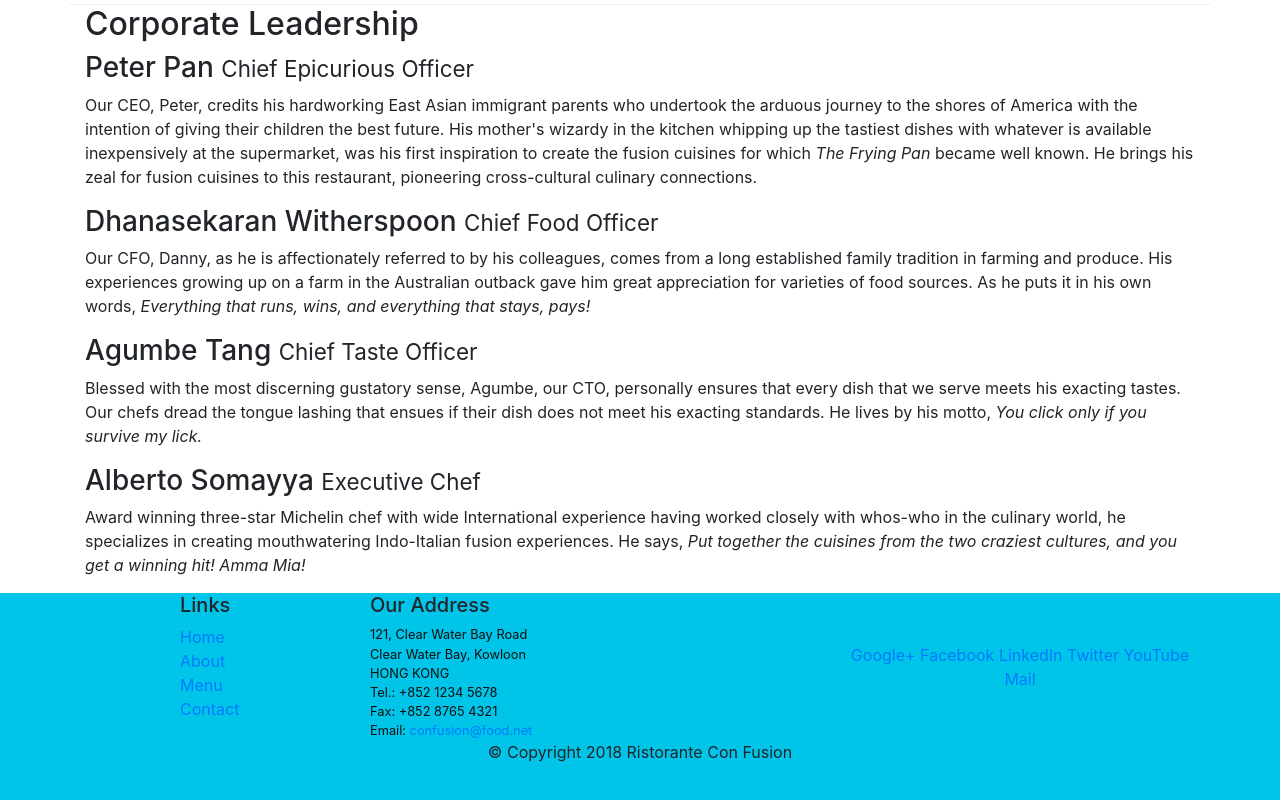
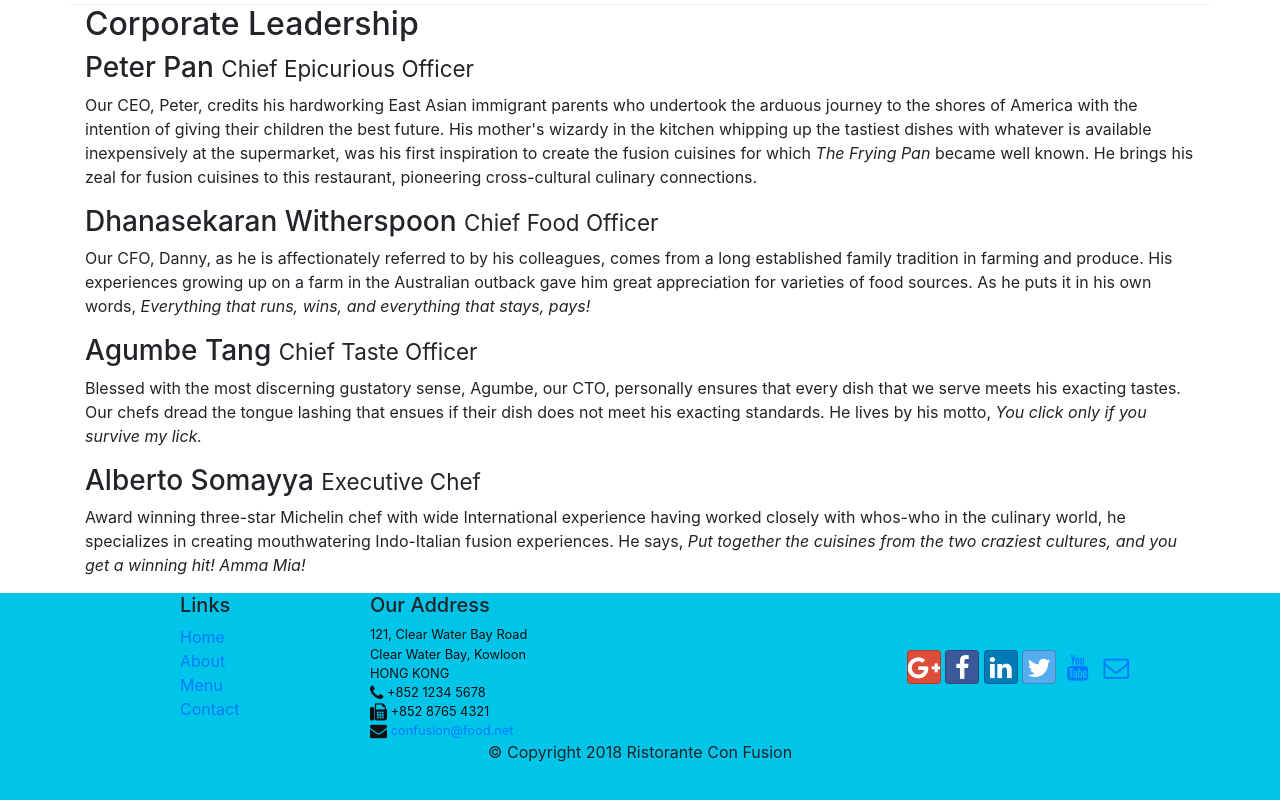
Before and after one commit to deepansh09/webdevlop, a website: page aboutus.html in a window 1280 px wide. Shown: the part 860-1660 px from the top of the page. Drawn offline with nearby package versions, Linux system fonts and the light colour scheme.

Commit message:
icon-fonts

```diff
--- a/aboutus.html
+++ b/aboutus.html
@@ -10,6 +10,8 @@
     <!-- Bootstrap CSS -->
     <link rel="stylesheet" href="node_modules/bootstrap/dist/css/bootstrap.min.css">
     <link rel="stylesheet" href="css/styles.css">
+    <link rel="stylesheet" href="node_modules/font-awesome/css/font-awesome.min.css">
+    <link rel="stylesheet" href="node_modules/bootstrap-social/bootstrap-social.css">
 
     <title>Ristorante Con Fusion: About Us</title>
 
@@ -26,19 +28,19 @@
             <div class="collapse navbar-collapse" id="navbar">
                 <ul class="navbar-nav mr-auto">
                     <li class="nav-item">
-                        <a class="nav-link" href="index.html">Home</a>
+                        <a class="nav-link" href="index.html"><span class="fa fa-home fa-lg"></span> Home</a>
                     </li>
 
                     <li class="nav-item">
-                        <a class="nav-link" href="#">About</a>
+                        <a class="nav-link" href="#"><span class="fa fa-info fa-lg"></span> About</a>
                     </li>
 
                     <li class="nav-item">
-                        <a class="nav-link" href="#">Menu</a>
+                        <a class="nav-link" href="#"><span class="fa fa-list fa-lg"></span> Menu</a>
                     </li>
 
                     <li class="nav-item">
-                        <a class="nav-link" href="#">Contact</a>
+                        <a class="nav-link" href="#"><span class="fa fa-address-card fa-lg"></span> Contact</a>
                     </li>
                 </ul>
             </div>
@@ -114,20 +116,20 @@
                     <address>
 		              121, Clear Water Bay Road<br>
 		              Clear Water Bay, Kowloon<br>
-		              HONG KONG<br>
-		              Tel.: +852 1234 5678<br>
-		              Fax: +852 8765 4321<br>
-		              Email: <a href="mailto:confusion@food.net">confusion@food.net</a>
+                      HONG KONG<br>
+                      <i class="fa fa-phone fa-lg"></i> +852 1234 5678<br>
+		              <i class="fa fa-fax fa-lg"></i> +852 8765 4321<br>
+		              <i class="fa fa-envelope fa-lg"></i> <a href="mailto:confusion@food.net">confusion@food.net</a>
 		           </address>
                 </div>
                 <div class="col-12 col-sm-4 align-self-center">
                     <div class="text-center">
-                        <a href="http://google.com/+">Google+</a>
-                        <a href="http://www.facebook.com/profile.php?id=">Facebook</a>
-                        <a href="http://www.linkedin.com/in/">LinkedIn</a>
-                        <a href="http://twitter.com/">Twitter</a>
-                        <a href="http://youtube.com/">YouTube</a>
-                        <a href="mailto:">Mail</a>
+                        <a class="btn btn-social-icon btn-google" href="http://google.com/+"><i class="fa fa-google-plus fa-lg"></i></a>
+                        <a class="btn btn-social-icon btn-facebook" href="http://www.facebook.com/profile.php?id="><i class="fa fa-facebook fa-lg"></i></a>
+                        <a class="btn btn-social-icon btn-linkedin" href="http://www.linkedin.com/in/"><i class="fa fa-linkedin fa-lg"></i></a>
+                        <a class="btn btn-social-icon btn-twitter" href="http://twitter.com/"><i class="fa fa-twitter fa-lg"></i></a>
+                        <a class="btn btn-social-icon btn-youtube" href="http://youtube.com/"><i class="fa fa-youtube fa-lg"></i></a>
+                        <a class="btn btn-social-icon" href="mailto:"><i class="fa fa-envelope-o fa-lg"></i></a>
                     </div>
                 </div>
            </div>
--- a/package.json
+++ b/package.json
@@ -15,6 +15,8 @@
   },
   "dependencies": {
     "bootstrap": "^4.0.0",
+    "bootstrap-social": "^5.1.1",
+    "font-awesome": "^4.7.0",
     "jquery": "^3.3.1",
     "popper.js": "^1.12.9"
   },
```
Also changed, not shown: index.html (+16 -13 lines), 1 other file.
